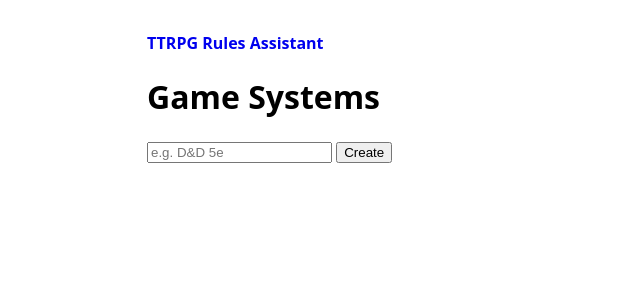
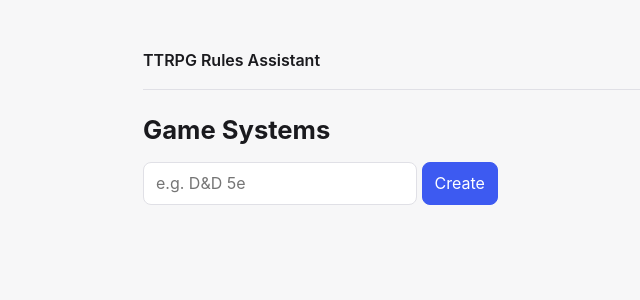
Before and after one commit to vonblubba/rpg_assitant, a FastAPI app: template app/templates/systems.html in a window 1280 px wide. Shown: the top 300 px of the page, without its empty margins (133-773 px from the left). Run offline with FastAPI, Linux system fonts and the light colour scheme; the template is opened without the code that fills it, so the values that code supplies are empty; parts of the project's set-up code (start-up, migrations or seed data) failed here and were passed over.

Commit message:
feat: add theme variables and base layout styling
Co-Authored-By: Claude Sonnet 5 <noreply@anthropic.com>

```diff
--- a/app/static/style.css
+++ b/app/static/style.css
@@ -1,7 +1,121 @@
-body { font-family: system-ui, sans-serif; max-width: 720px; margin: 2rem auto; padding: 0 1rem; }
-header a { text-decoration: none; font-weight: bold; }
-ul { list-style: none; padding: 0; }
-li { margin: 0.5rem 0; }
-#chat-log { border: 1px solid #ccc; border-radius: 4px; padding: 1rem; min-height: 200px; margin-bottom: 1rem; }
-#chat-form { display: flex; gap: 0.5rem; }
-#chat-form input { flex: 1; }
+:root {
+  --bg: #f7f7f8;
+  --surface: #ffffff;
+  --text: #1a1a1e;
+  --text-muted: #6b6b76;
+  --border: #e0e0e6;
+  --accent: #3d5af1;
+  --accent-text: #ffffff;
+  --radius: 8px;
+}
+
+@media (prefers-color-scheme: dark) {
+  :root {
+    --bg: #17171b;
+    --surface: #202024;
+    --text: #ebebf0;
+    --text-muted: #9a9aa5;
+    --border: #34343c;
+    --accent: #7b93ff;
+    --accent-text: #14141a;
+  }
+}
+
+* {
+  box-sizing: border-box;
+}
+
+body {
+  font-family: -apple-system, BlinkMacSystemFont, "Segoe UI", sans-serif;
+  background: var(--bg);
+  color: var(--text);
+  max-width: 760px;
+  margin: 2rem auto;
+  padding: 0 1rem;
+  line-height: 1.55;
+}
+
+h1, h2, h3 {
+  line-height: 1.25;
+}
+
+h1 {
+  font-size: 1.6rem;
+  margin: 0 0 1rem;
+}
+
+h2 {
+  font-size: 1.2rem;
+  margin: 1.5rem 0 0.75rem;
+}
+
+header {
+  padding: 1rem 0;
+  margin-bottom: 1.5rem;
+  border-bottom: 1px solid var(--border);
+}
+
+header a {
+  text-decoration: none;
+  font-weight: 600;
+  color: var(--text);
+}
+
+a {
+  color: var(--accent);
+}
+
+button,
+input[type="text"],
+input[type="file"] {
+  font: inherit;
+  border-radius: var(--radius);
+  border: 1px solid var(--border);
+  padding: 0.5rem 0.75rem;
+  background: var(--surface);
+  color: var(--text);
+}
+
+button {
+  background: var(--accent);
+  color: var(--accent-text);
+  border-color: var(--accent);
+  cursor: pointer;
+}
+
+button:hover {
+  filter: brightness(1.08);
+}
+
+button:focus-visible,
+input:focus-visible {
+  outline: 2px solid var(--accent);
+  outline-offset: 1px;
+}
+
+ul {
+  list-style: none;
+  padding: 0;
+}
+
+li {
+  margin: 0.5rem 0;
+}
+
+#chat-log {
+  border: 1px solid var(--border);
+  border-radius: var(--radius);
+  padding: 1rem;
+  min-height: 200px;
+  margin-bottom: 1rem;
+  background: var(--surface);
+}
+
+#chat-form {
+  display: flex;
+  gap: 0.5rem;
+}
+
+#chat-form input {
+  flex: 1;
+}
```
